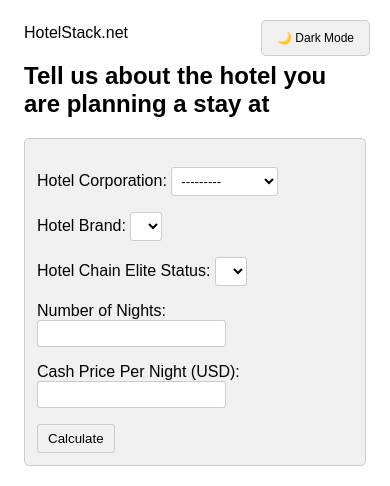
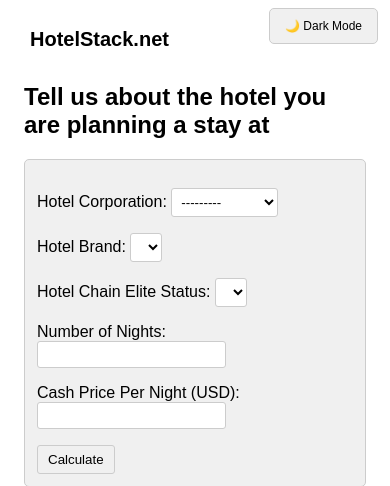
Before and after one commit to corile/hello, a Django app: page / in a window 390 px wide; the page is wider, and only the part inside the window is pictured. Shown: the top 486 px of that part. Run offline with Django 4.2, Linux system fonts and the light colour scheme; data comes from the database, SQL or seed files in the repository; lists and menus that the app fills with data are empty.

Commit message:
Refactor site branding in hotel_card.html for improved layout and responsiveness

```diff
--- a/hotelrebates/templates/hotel_card.html
+++ b/hotelrebates/templates/hotel_card.html
@@ -1,5 +1,3 @@
-{% block title %}HotelStack.net{% endblock %}
-
 <style>
     :root {
         --bg-color: #ffffff;
@@ -26,6 +24,7 @@
         color: var(--text-color);
         transition: background-color 0.3s, color 0.3s;
         font-family: Arial, sans-serif;
+        /* Brand is now part of the page flow, so use normal padding */
         padding: 16px;
     }
 
@@ -173,6 +172,27 @@
         vertical-align: middle;
     }
 
+    /* Site brand (top-left) */
+    #site-brand {
+        /* Keep the brand in the normal document flow (not fixed) */
+        position: static;
+        display: inline-block;
+        z-index: 10;
+        font-size: 32px;
+        font-weight: 900;
+        color: var(--text-color);
+        text-decoration: none;
+        background: transparent;
+        padding: 4px 6px;
+        margin-bottom: 8px;
+    }
+
+    /* Slightly smaller on narrow screens */
+    @media (max-width: 480px) {
+        #site-brand { font-size: 20px; left: 12px; top: 8px; }
+        #theme-toggle { top: 8px; right: 12px; }
+    }
+
 
     #pagination {
         margin-top: 20px;
@@ -181,6 +201,7 @@
 </style>
 
 <!-- Dark Mode Toggle Button -->
+<a id="site-brand" href="/" aria-label="Homepage">HotelStack.net</a>
 <button id="theme-toggle" onclick="toggleTheme()">🌙 Dark Mode</button>
 
 <!-- SVG sprite for icons (hidden) -->
```
